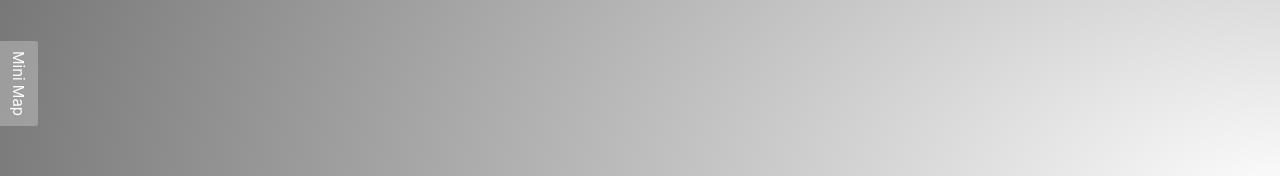
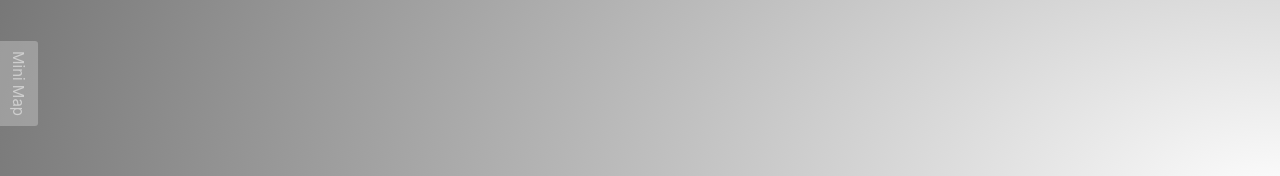
Before and after one commit to CameronHardy9/full-page-transition-portfolio, a React (Create React App) app: page / in a window 1280 px wide. In both pictures the pointer is over the button "Mini Map". Shown: the part 587-763 px from the top of the page. Built offline with nearby package versions, Linux system fonts and the light colour scheme.

Commit message:
Updated button color values

```diff
--- a/src/components/MiniMap/MiniMap.css
+++ b/src/components/MiniMap/MiniMap.css
@@ -21,10 +21,11 @@
     transform: rotate(90deg);
     position: absolute;
     right: -6.1rem;
+    color: rgba(0, 0, 0, 0.50);
 }
 
 .miniMapSliderButton:hover {
-    color: white;
+    color: rgba(255, 255, 255, 0.50);
 }
 
 .miniMapGridContainer {
```
